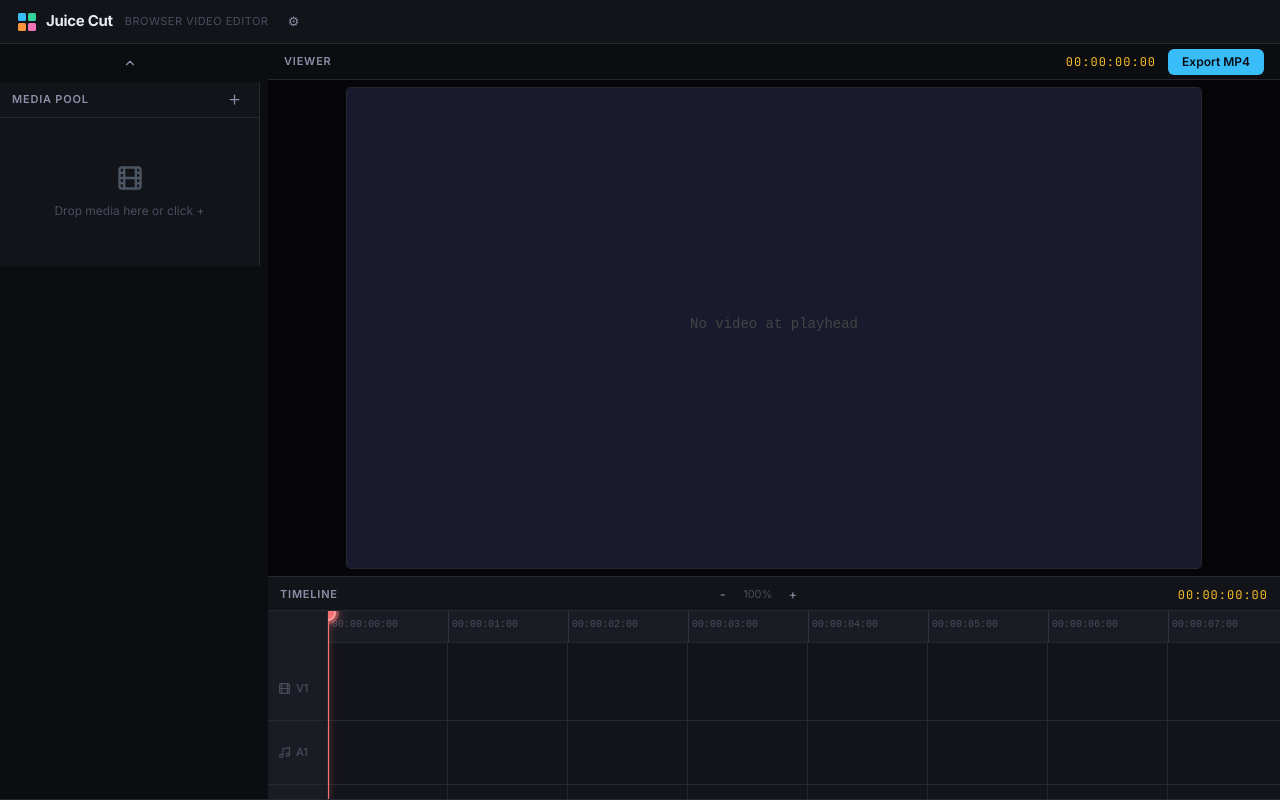
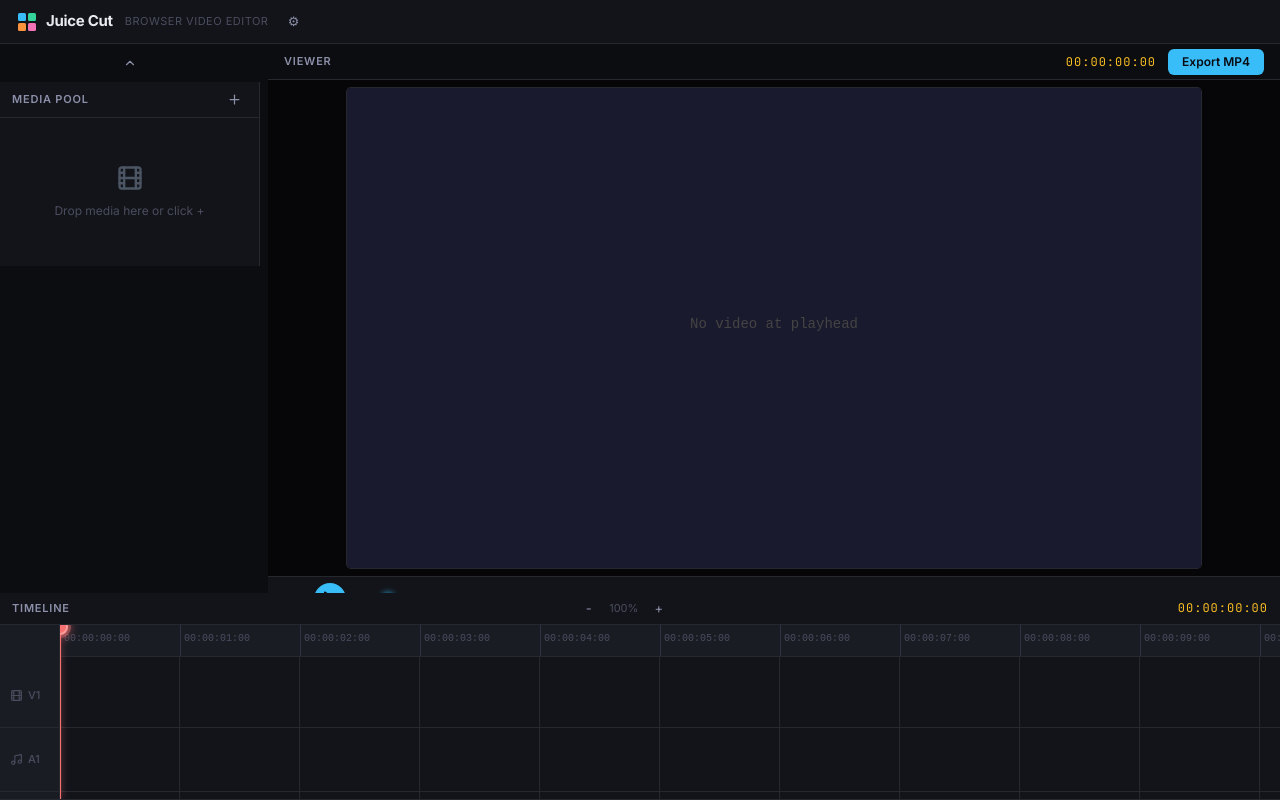
Before and after one commit to Vynelox/67_editing_software, a React (Vite) app: page / in a window 1280 px wide. Built offline with nearby package versions, Linux system fonts and the light colour scheme.

Commit message:
changed workspase: flex direction: row to workspace flex direction: column, changed timeline from absolute to normal block. tl;dr media panel only occupies quadrant 1 now

```diff
--- a/package.json
+++ b/package.json
@@ -12,6 +12,7 @@
   },
   "dependencies": {
     "@supabase/supabase-js": "^2.57.4",
+    "allotment": "^1.20.5",
     "lucide-react": "^0.344.0",
     "react": "^18.3.1",
     "react-dom": "^18.3.1"
--- a/src/App.tsx
+++ b/src/App.tsx
@@ -436,7 +436,9 @@ function AppContent() {
         <span className="app-sub">Browser Video Editor</span>
         <button className="icon-btn" onClick={() => setSettingsOpen(true)} title="Settings">⚙</button>
       </header>
-      <div className="workspace" style={{ display: 'flex', minHeight: 0 }}>
+      <div className="workspace" style={{ display: 'flex', flexDirection: 'column', minHeight: 0 }}>
+        {/* Top row: MediaPool (left) + vertical splitter + Viewer (right) */}
+        <div style={{ display: 'flex', minHeight: 0, flex: '1 1 auto' }}>
           <div style={{ width: leftCollapsed ? 36 : leftWidth, minWidth: leftCollapsed ? 36 : 120, maxWidth: 800, display: 'flex', flexDirection: 'column' }}>
             <div style={{ padding: 6, display: 'flex', justifyContent: 'center' }}>
               <button
@@ -469,15 +471,14 @@ function AppContent() {
               />
             )}
           </div>
+
           {!leftCollapsed && (
             <Splitter orientation="vertical" onChange={(dx) => {
               setLeftWidth(w => Math.max(120, Math.min(800, w + dx)));
             }} onDragEnd={() => { history.push({ ...snapshot(), __meta: { type: 'resize' } }); }} />
           )}
 
-        <div style={{ display: 'flex', flexDirection: 'column', flex: 1, minWidth: 0, position: 'relative' }}>
-          {/* Viewer area - reserve space for timeline via paddingBottom so timeline is anchored to bottom */}
-          <div style={{ flex: 1, minHeight: 0, paddingBottom: timelineHeight }}>
+          <div style={{ flex: 1, minHeight: 0 }}>
             <Viewer
               clips={clips}
               mediaItems={mediaItems}
@@ -489,19 +490,18 @@ function AppContent() {
               onExport={handleExport}
             />
           </div>
+        </div>
 
-          {/* Horizontal splitter positioned above the timeline (absolute) */}
-          <div style={{ position: 'absolute', left: 0, right: 0, bottom: timelineHeight, display: 'flex', justifyContent: 'stretch', pointerEvents: 'none' }}>
-            <div style={{ pointerEvents: 'all', width: '100%' }}>
+        {/* Horizontal splitter between top row and timeline */}
+        <div style={{ width: '100%' }}>
           <Splitter orientation="horizontal" thickness={8} onChange={(dy) => {
             // downward pointer movement should increase timeline height
-                setTimelineHeight(h => Math.max(120, Math.min(900, h - dy)));
+            setTimelineHeight(h => Math.max(120, Math.min(900, h + dy)));
           }} onDragEnd={() => { history.push({ ...snapshot(), __meta: { type: 'resize' } }); }} />
         </div>
-          </div>
 
-          {/* Timeline anchored to bottom */}
-          <div style={{ position: 'absolute', left: 0, right: 0, bottom: 0, height: timelineHeight, minHeight: 120 }}>
+        {/* Timeline as full-width bottom row */}
+        <div style={{ height: timelineHeight, minHeight: 120 }}>
           <Timeline
             clips={clips}
             tracks={TRACKS}
@@ -522,7 +522,6 @@ function AppContent() {
             onStepEdge={handleStepEdge}
             totalFrames={totalFrames}
           />
-          </div>
         </div>
       </div>
       <Settings
```
Also changed, not shown: 1 other file (tests, documents, lock files or other folders). Lines whose indentation alone changed are shown as unchanged.
